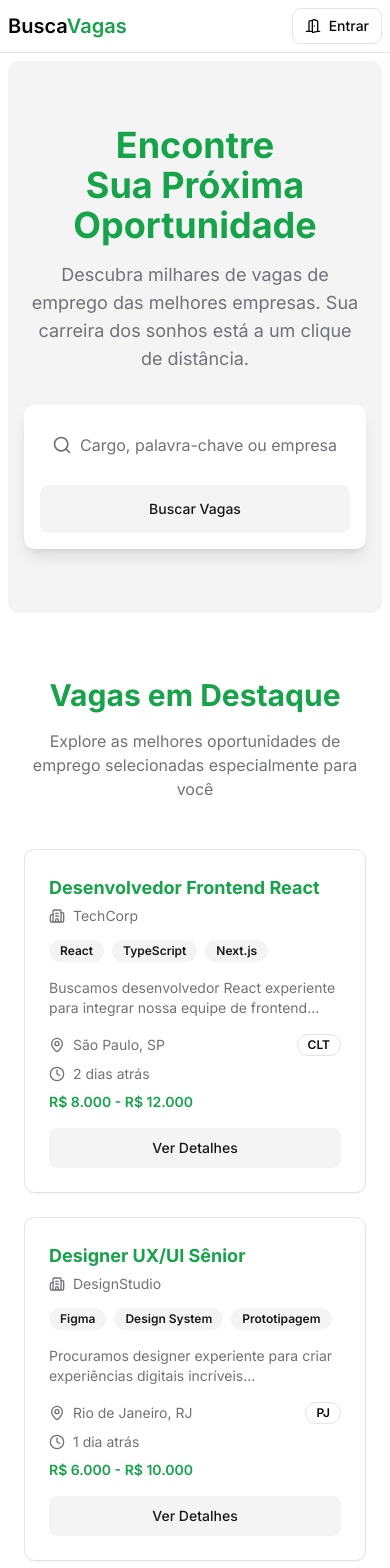
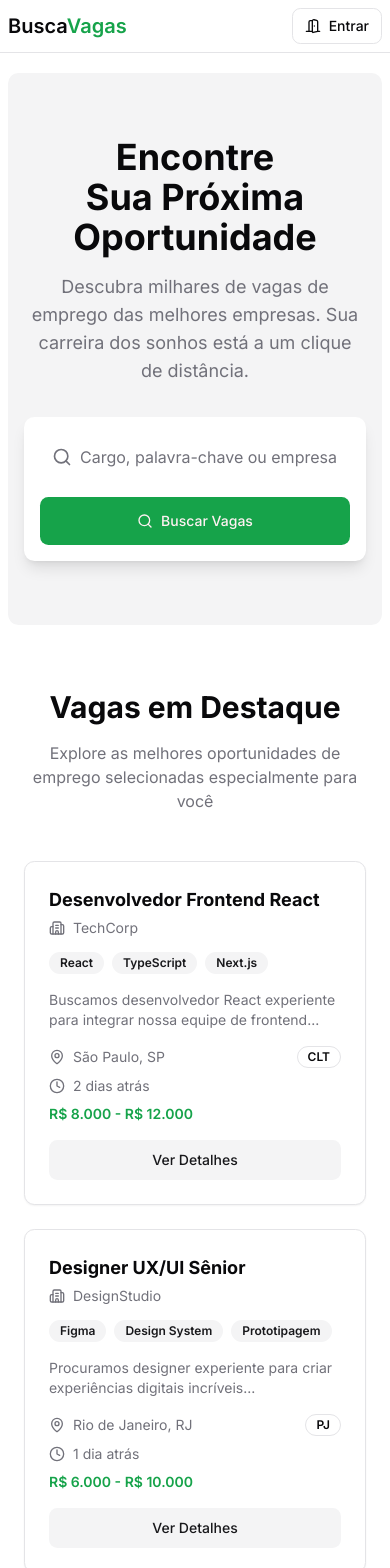
Before and after one commit to MatheusAltrao/buscar-vagas, a Next.js app: page / in a window 390 px wide. Shown: the top 1568 px of the page. Built offline with nearby package versions, Linux system fonts and the light colour scheme.

Commit message:
✨ feat(home/job-list): Adiciona o componente `JobCard` para exibir informações de vagas de forma modularizada e melhora o layout da página inicial

```diff
--- a/src/app/(public)/(home)/page.tsx
+++ b/src/app/(public)/(home)/page.tsx
@@ -3,11 +3,9 @@ import { JobList } from "@/components/home/secoes/job-list";
 
 export default function Home() {
   return (
-    <div className="min-h-screen">
-      <div className="layout-area py-5">
-        <HeroSection />
-        <JobList />
-      </div>
+    <div className="min-h-screen layout-area pt-5 ">
+      <HeroSection />
+      <JobList />
     </div>
   );
 }
--- a/src/app/globals.css
+++ b/src/app/globals.css
@@ -75,5 +75,5 @@
 }
 
 .layout-area {
-  @apply w-full max-w-[1200px] mx-auto p-2;
+  @apply w-full max-w-[1200px] mx-auto px-2;
 }
--- a/src/app/layout.tsx
+++ b/src/app/layout.tsx
@@ -19,7 +19,7 @@ export default function RootLayout({
     <html lang="pt-br">
       <body className={`${inter.className} antialiased`}>
         <Header />
-        {children}
+        <div>{children}</div>
       </body>
     </html>
   );
--- a/src/components/home/secoes/header.tsx
+++ b/src/components/home/secoes/header.tsx
@@ -3,7 +3,7 @@ import { DoorOpen } from "lucide-react";
 
 export default function Header() {
   return (
-    <header className="w-full border-b">
+    <header className="w-full border-b py-2">
       <div className="flex items-center justify-between layout-area">
         <h1 className="text-xl font-semibold">
           Busca<span className="text-primary">Vagas</span>{" "}
--- a/src/components/home/secoes/hero.tsx
+++ b/src/components/home/secoes/hero.tsx
@@ -6,7 +6,7 @@ export function HeroSection() {
   return (
     <section className="bg-muted py-16 px-4 rounded-lg">
       <div className="container mx-auto text-center">
-        <h1 className="text-4xl md:text-5xl font-bold text-primary mb-4 text-balance">
+        <h1 className="text-4xl md:text-5xl font-bold  mb-4 text-balance">
           Encontre Sua Próxima Oportunidade
         </h1>
         <p className="text-lg text-muted-foreground mb-8 max-w-2xl mx-auto text-pretty">
@@ -23,8 +23,8 @@ export function HeroSection() {
                 className="pl-10 h-12 border-0 focus-visible:ring-2 focus-visible:ring-accent"
               />
             </div>
-            <Button className="h-12 px-8 bg-accent text-accent-foreground hover:bg-accent/90">
-              Buscar Vagas
+            <Button className="h-12 px-8">
+              <Search /> Buscar Vagas
             </Button>
           </div>
         </div>
--- /dev/null
+++ b/src/components/home/secoes/job-card.tsx
@@ -0,0 +1,66 @@
+import { Badge } from "@/components/ui/badge";
+import { Button } from "@/components/ui/button";
+import { Card, CardContent, CardHeader } from "@/components/ui/card";
+import { JobProps } from "@/types/job";
+import { Building2, Clock, MapPin } from "lucide-react";
+
+interface JobCardProps {
+  job: JobProps;
+}
+
+export default function JobCard({ job }: JobCardProps) {
+  return (
+    <Card
+      key={job.id}
+      className="hover:shadow-lg transition-shadow duration-300 border border-border  flex flex-col justify-between"
+    >
+      <CardHeader className="pb-4">
+        <div className="flex items-start justify-between">
+          <div className="flex-1">
+            <h3 className="font-bold text-lg mb-1 line-clamp-2">{job.title}</h3>
+            <div className="flex items-center gap-2 text-muted-foreground mb-2">
+              <Building2 className="h-4 w-4" />
+              <span className="text-sm">{job.company}</span>
+            </div>
+          </div>
+        </div>
+
+        <div className="flex flex-wrap gap-2 mb-3">
+          {job.tags.map((tag) => (
+            <Badge key={tag} variant="secondary" className="text-xs">
+              {tag}
+            </Badge>
+          ))}
+        </div>
+      </CardHeader>
+
+      <CardContent className="pt-0 ">
+        <div>
+          <p className="text-sm text-muted-foreground mb-4 line-clamp-2">
+            {job.description}
+          </p>
+
+          <div className="space-y-2 mb-4">
+            <div className="flex items-center gap-2 text-sm text-muted-foreground">
+              <MapPin className="h-4 w-4" />
+              <span>{job.location}</span>
+              <Badge variant="outline" className="ml-auto">
+                {job.type}
+              </Badge>
+            </div>
+
+            <div className="flex items-center gap-2 text-sm text-muted-foreground">
+              <Clock className="h-4 w-4" />
+              <span>{job.postedAt}</span>
+            </div>
+
+            <div className="text-sm font-semibold text-primary">{job.salary}</div>
+          </div>
+        </div>
+        <Button className="w-full bg-accent text-accent-foreground hover:bg-accent/90">
+          Ver Detalhes
+        </Button>
+      </CardContent>
+    </Card>
+  );
+}
--- a/src/components/home/secoes/job-list.tsx
+++ b/src/components/home/secoes/job-list.tsx
@@ -1,7 +1,5 @@
-import { Badge } from "@/components/ui/badge";
-import { Button } from "@/components/ui/button";
-import { Card, CardContent, CardHeader } from "@/components/ui/card";
-import { Building2, Clock, MapPin } from "lucide-react";
+import { JobProps } from "@/types/job";
+import JobCard from "./job-card";
 
 const jobs = [
   {
@@ -73,14 +71,14 @@ const jobs = [
     description: "Desenvolva aplicativos móveis de alta qualidade usando Flutter...",
     tags: ["Flutter", "Dart", "Firebase"],
   },
-];
+] as JobProps[];
 
 export function JobList() {
   return (
     <section className="py-16 px-4">
       <div className="container mx-auto">
         <div className="text-center mb-12">
-          <h2 className="text-3xl font-bold text-primary mb-4">Vagas em Destaque</h2>
+          <h2 className="text-3xl font-bold  mb-4">Vagas em Destaque</h2>
           <p className="text-muted-foreground max-w-2xl mx-auto">
             Explore as melhores oportunidades de emprego selecionadas especialmente para
             você
@@ -89,60 +87,7 @@ export function JobList() {
 
         <div className="grid grid-cols-1 md:grid-cols-2 lg:grid-cols-3 gap-6">
           {jobs.map((job) => (
-            <Card
-              key={job.id}
-              className="hover:shadow-lg transition-shadow duration-300 border border-border  flex flex-col justify-between"
-            >
-              <CardHeader className="pb-4">
-                <div className="flex items-start justify-between">
-                  <div className="flex-1">
-                    <h3 className="font-bold text-lg text-primary mb-1 line-clamp-2">
-                      {job.title}
-                    </h3>
-                    <div className="flex items-center gap-2 text-muted-foreground mb-2">
-                      <Building2 className="h-4 w-4" />
-                      <span className="text-sm">{job.company}</span>
-                    </div>
-                  </div>
-                </div>
-
-                <div className="flex flex-wrap gap-2 mb-3">
-                  {job.tags.map((tag) => (
-                    <Badge key={tag} variant="secondary" className="text-xs">
-                      {tag}
-                    </Badge>
-                  ))}
-                </div>
-              </CardHeader>
-
-              <CardContent className="pt-0 ">
-                <div>
-                  <p className="text-sm text-muted-foreground mb-4 line-clamp-2">
-                    {job.description}
-                  </p>
-
-                  <div className="space-y-2 mb-4">
-                    <div className="flex items-center gap-2 text-sm text-muted-foreground">
-                      <MapPin className="h-4 w-4" />
-                      <span>{job.location}</span>
-                      <Badge variant="outline" className="ml-auto">
-                        {job.type}
-                      </Badge>
-                    </div>
-
-                    <div className="flex items-center gap-2 text-sm text-muted-foreground">
-                      <Clock className="h-4 w-4" />
-                      <span>{job.postedAt}</span>
-                    </div>
-
-                    <div className="text-sm font-semibold text-primary">{job.salary}</div>
-                  </div>
-                </div>
-                <Button className="w-full bg-accent text-accent-foreground hover:bg-accent/90">
-                  Ver Detalhes
-                </Button>
-              </CardContent>
-            </Card>
+            <JobCard key={job.id} job={job} />
           ))}
         </div>
       </div>
--- /dev/null
+++ b/src/types/job.ts
@@ -0,0 +1,11 @@
+export interface JobProps {
+  id: number;
+  title: string;
+  company: string;
+  location: string;
+  type: "CLT" | "PJ" | "Freelance";
+  salary: string;
+  postedAt: string;
+  description: string;
+  tags: string[];
+}
```
